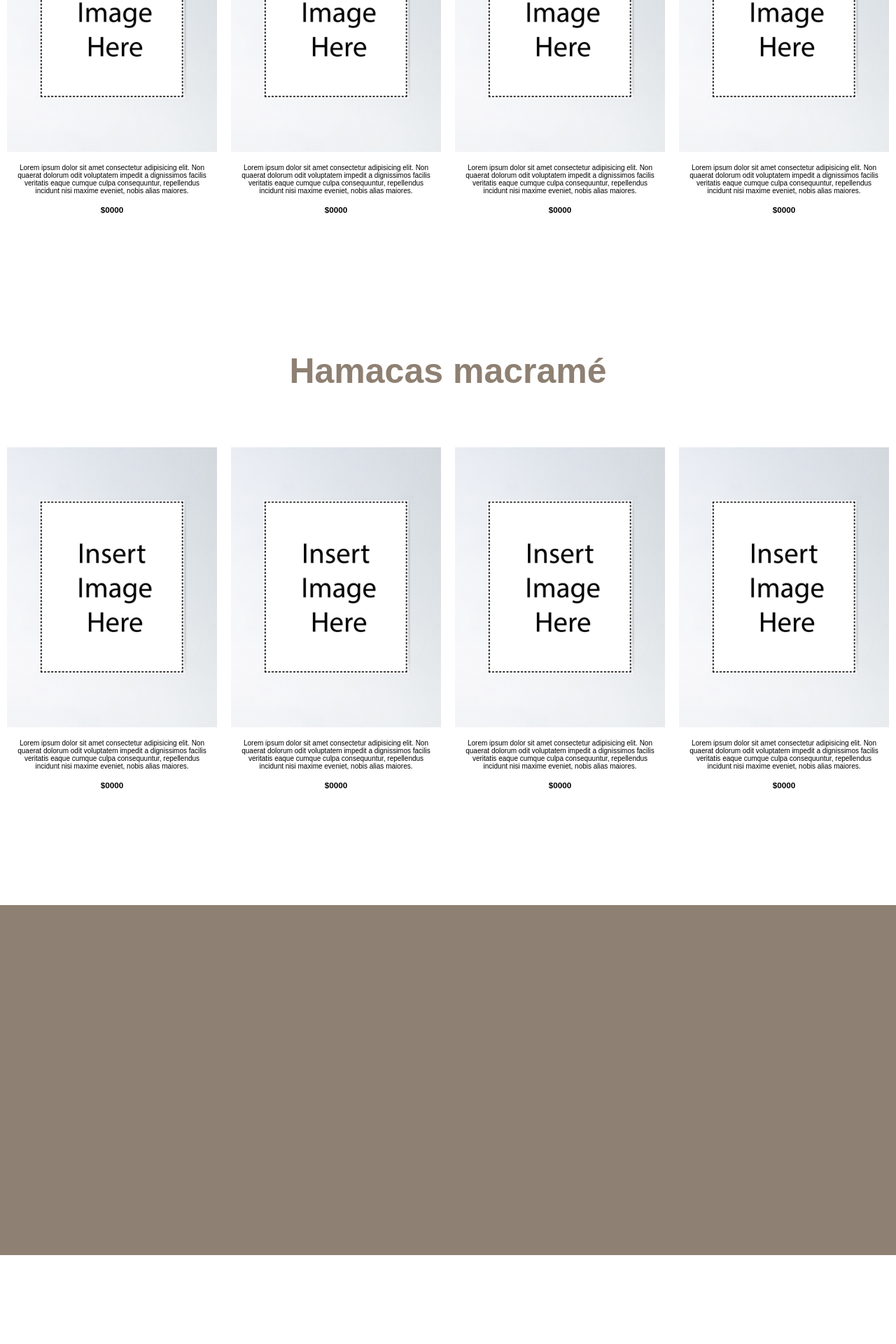
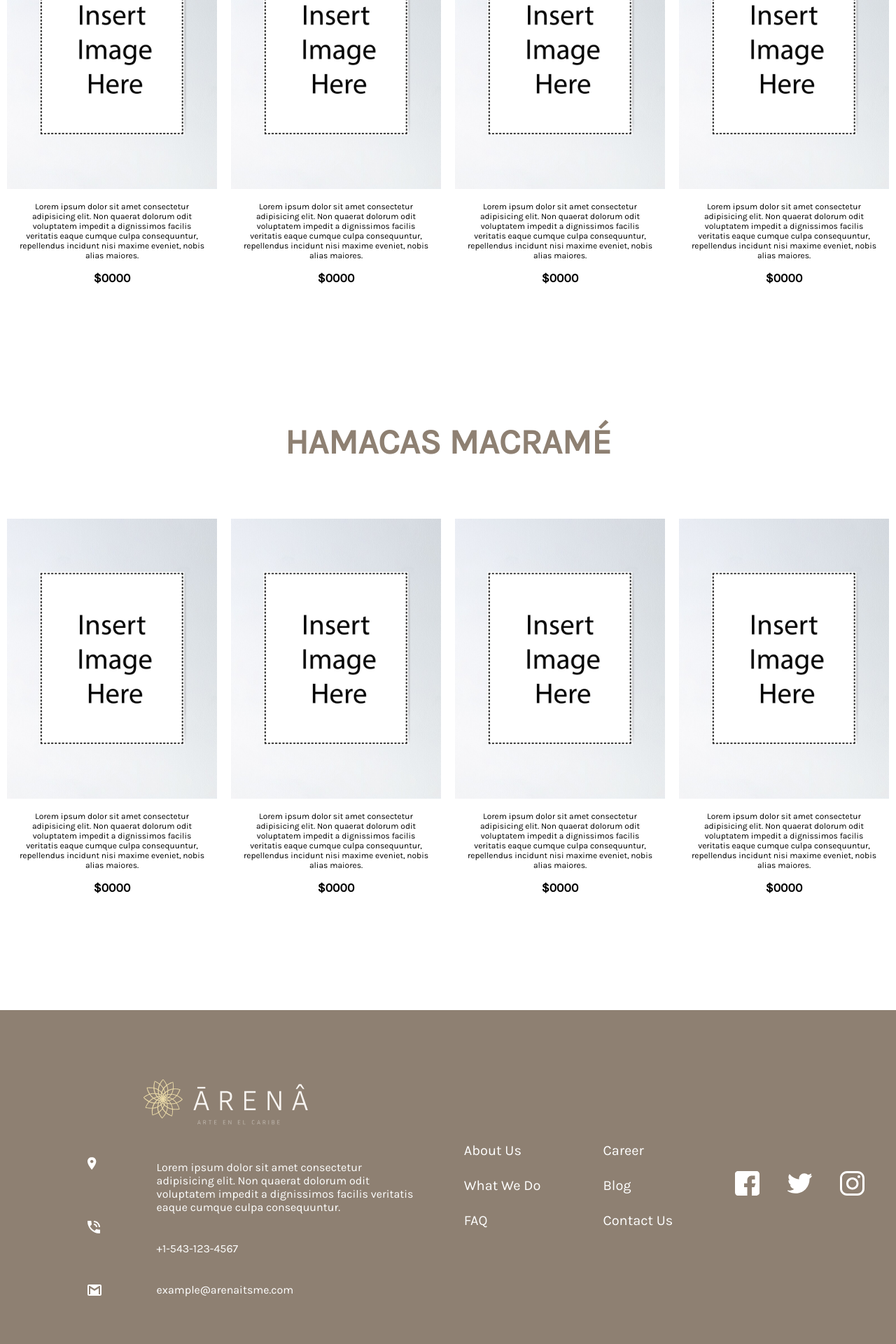
Before and after one commit to misaelortizdp/landing-page-Arena, a PHP site: page / in a window 1280 px wide. Shown: the part 3520-5440 px from the top of the page at 70% size. Before the commit the page ends 5313 px from the top, so only its background shows below. Run offline with PHP 8.4, Linux system fonts and the light colour scheme; some libraries are stand-ins or nearby versions.

Commit message:
footer added

```diff
--- a/css/style.css
+++ b/css/style.css
@@ -6,7 +6,7 @@
 
 html{
 	font-size: 62.5%;
-	font-family: sans-serif;
+	font-family: karla ,sans-serif ;
 }
 
 header {
@@ -28,15 +28,15 @@ header {
 	height: 100%;
 	padding: 3rem;
 	text-align: center;
-	list-style: none;
 	display: flex;
 	flex-direction: row;
 	justify-content: space-between;
 }
 
+
 .nav li{
 
-	font-size: 1.4rem;
+	font-size: 1.6rem;
 	margin: 1rem 0;
 	padding-left: 5rem;
     padding-right: 5rem;
@@ -54,8 +54,10 @@ header {
 
 
 .login a{
-	font-size: 1.4rem;
+	font-size: 1.6rem;
 }
+
+
 
 .search{
 	font-size: 3rem;
@@ -76,7 +78,7 @@ header {
 }
 
 
-a:link, a:visited, a:active {
+header a {
     text-decoration:none;
     color: #8E8072;
 }
@@ -95,9 +97,10 @@ a:link, a:visited, a:active {
     padding:  10rem 0rem;
 }
 
-.welcome span{
+.welcome p{
 	text-align: center;
 	font-size: 2rem;
+	padding: 0rem 5rem;;
 }
 
 .carrete{
@@ -131,14 +134,79 @@ a:link, a:visited, a:active {
 	width: 30rem;
 }
 
-.precio, .descripcion{
+ .descripcion{
 	text-align: center;
 	margin: 1.5rem;
+	font-size: 1.2rem;
 }
+
+.precio{
+	text-align: center;
+	margin: 1.5rem;
+	font-size: 1.5rem;
+}
+
+
 
 footer{
    width: 100%;
    height: 50rem;
    background-color: #8E8072;
+   color: white;
    margin-top: 15rem;
+   display: flex;
+   justify-content: space-around;
+   align-items: center;
+
 }
+
+ul{
+ list-style: none;
+
+
+}
+
+#logo-clear img{
+   width: 30rem;
+   height: 12rem;
+}
+
+
+
+footer a{
+	text-decoration:none;
+    color: white;
+	font-size: 2rem;
+	padding: 2rem 2rem;
+}
+
+#icons {
+ margin-top: 12rem;
+ margin-left: 10rem;
+}
+
+#icons li{
+padding: 3.5rem 0;
+
+}
+
+footer p{
+	width: 40rem;
+	font-size: 1.6rem;
+	padding: 2rem 0 2rem 3rem ;
+}
+
+.items{
+
+	height: 15rem;
+	display: flex;
+	flex-direction: column;
+	justify-content: space-around;
+}
+
+
+#social-media{
+	display: flex;
+	flex-direction: row;
+	justify-content: space-between;
+}
--- a/index.html
+++ b/index.html
@@ -5,7 +5,9 @@
 		<meta http-equiv="X-UA-Compatible" content="IE=edge">
 		<title> Arena </title>
 		<link rel="stylesheet" href="./css/style.css">
-		<script src="https://kit.fontawesome.com/fc83f38bd8.js" crossorigin="anonymous"></script>
+		<script src="https://kit.fontawesome.com/865170a7b2.js" crossorigin="anonymous"></script>
+
+		<link href="https://fonts.googleapis.com/css?family=Karla" rel="stylesheet" type="text/css">
 
 
 	</head>
@@ -30,7 +32,7 @@
 
 	    	    <div class="search"> <a href=""> <i class="fas fa-search "></i>  </a>  </div>
 
-	    	    <div class="shopping-cart"> <a href=""> <i class="fas fa-shopping-cart "></i> </a> </div>
+	    	    <div class="shopping-cart"> <a href="">   <i class="fas fa-shopping-cart "></i> </a> </div>
 
 			</div>
 	    </header>
@@ -40,11 +42,11 @@
 	    </div>
 
 	    <div >
-	    	<div class="welcome title" id="welcome" >
-	             <h1> Bienvenido a nuestra galeria  </h1>
-	             <span> Lorem ipsum dolor sit amet consectetur adipisicing, elit. Nobis aperiam libero quaerat accusantium delectus dolor, omnis animi deserunt voluptatum, et dolores eveniet tempore soluta consequatur sint tempora! Ullam, nemo, in!
-	             Lorem ipsum dolor, sit amet consectetur adipisicing elit. Molestiae voluptates, omnis ratione adipisci dignissimos suscipit delectus cum corporis facere. Suscipit voluptate quam magni eos porro quia iste expedita delectus ipsum. </span>
-	         </div>
+	    	<article class="welcome title" id="welcome" >
+	             <h1> BIENVENIDO A NUESTRA GALERIA  </h1>
+	             <p> Lorem ipsum dolor sit amet consectetur adipisicing, elit. Nobis aperiam libero quaerat accusantium delectus dolor, omnis animi deserunt voluptatum, et dolores eveniet tempore soluta consequatur sint tempora! Ullam, nemo, in!
+	             Lorem ipsum dolor, sit amet consectetur adipisicing elit. Molestiae voluptates, omnis ratione adipisci dignissimos suscipit delectus cum corporis facere. Suscipit voluptate quam magni eos porro quia iste expedita delectus ipsum. </p>
+	         </article>
 
 	         <div class="carrete">
 	         	<img src="./img/c1.png" alt="">
@@ -64,7 +66,7 @@
 
 
 	    <div class="galeria" id="galeria_bikini">
-	    	<div class="title" id="galeria_title_bikini">  <h1>Vestidos De Baño</h1>  </div>
+	    	<div class="title" id="galeria_title_bikini">  <h1>VESTIDOS DE BAÑO</h1>  </div>
 	    	<div class="cards">
 
 	    		<div class="card" id="card1">
@@ -107,7 +109,7 @@
 
 
 	    	<div class="galeria" id="galeria_tapiz">
-	    	<div class="title" id="galeria_title_tapiz">  <h1>Tapiz macramé </h1>  </div>
+	    	<div class="title" id="galeria_title_tapiz">  <h1>TAPIZ MACRAMÉ</h1>  </div>
 
 	    	<div class="cards">
 
@@ -148,7 +150,7 @@
 	    	</div>
 
 	    	<div class="galeria" id="galeria_hamacas">
-	    	<div class="title" id="galeria_title_hamacas">  <h1>Hamacas macramé</h1>  </div>
+	    	<div class="title" id="galeria_title_hamacas">  <h1>HAMACAS MACRAMÉ</h1>  </div>
 
 	    	<div class="cards">
 	    		<div class="card" id="card1">
@@ -189,6 +191,40 @@
 	    	</div>
 
 	    <footer class="footer">
+
+			<ul id="icons">
+                <li><img src="./img/svg/icon-location.svg" alt="logo"></li>
+				<li><img src="./img/svg/icon-phone.svg" alt="logo"></li>
+				<li><img src="./img/svg/icon-email.svg" alt=""></li>
+
+			</ul>
+
+			<ul>
+				<li id="logo-clear" ><img src="./img/svg/logo-clear.svg" alt="logo"></li>
+				<li><p>Lorem ipsum dolor sit amet consectetur adipisicing elit. Non quaerat dolorum odit voluptatem impedit a dignissimos facilis veritatis eaque cumque culpa consequuntur.</p></li>
+				<li><p>+1-543-123-4567</p></a></li>
+				<li><p>example@arenaitsme.com</p></a></li>
+
+			</ul>
+
+			<ul class="items">
+				<li> <a href="">  About Us </a></li>
+			    <li> <a href="">  What We Do</a></li>
+			    <li> <a href="">  FAQ</a>	</li>
+		    </ul>
+
+			<ul class="items">
+				<li> <a href=""> Career </a> </li>
+			    <li>  <a href=""> Blog  </a> </li>
+			    <li> <a href="">Contact Us</a> </li>
+		    </ul>
+
+			<ul id="social-media">
+				<li> <a href="">  <img src="./img/svg/Facebook.svg" alt=""> </a> </li>
+				<li> <a href=""><img src="./img/svg/twitter.svg" alt=""> </a> </li>
+				<li> <a href="https://instagram.com/arenaitsme?utm_medium=copy_link"><img src="./img/svg/instagram.svg" alt=""></a> </li>
+			</ul>
+
 	    </footer>
 	</body>
 	</html>
```
Also changed, not shown: img/svg/Facebook.svg (added), img/svg/icon-email.svg (added), img/svg/icon-location.svg (added), img/svg/icon-phone.svg (added), img/svg/instagram.svg (added), img/svg/logo-clear.svg (added), img/svg/twitter.svg (added).
